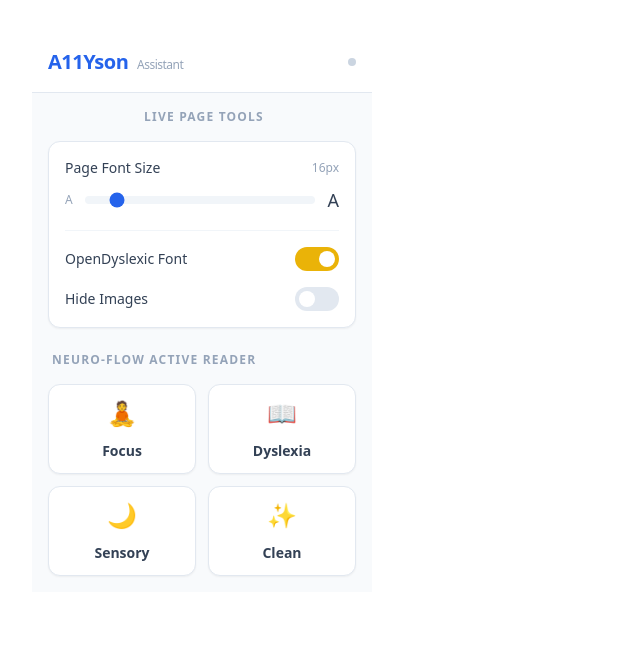
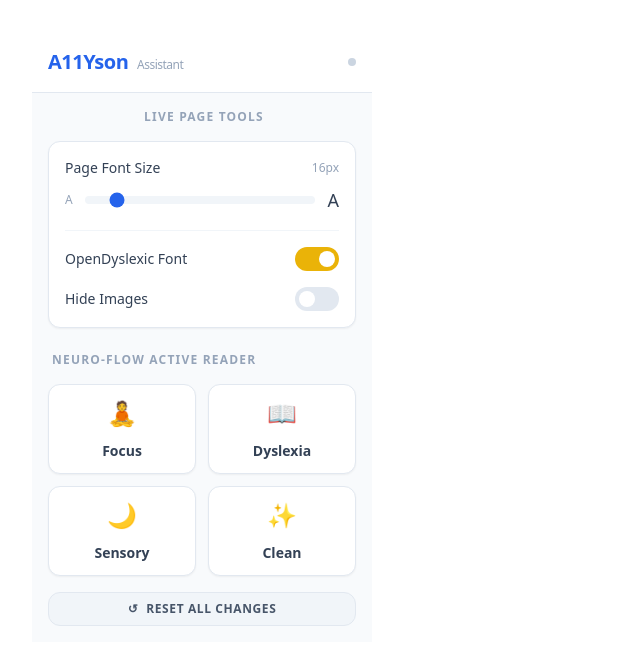
Before and after one commit to georgef166/A11Yson, a React (Vite) app in the folder extension/: page / in a window 1280 px wide. Both pictures are taken after a click on the button 317 px from the left and 259 px from the top of the page. Shown: the top 664 px of the page, without its empty margins (0-640 px from the left). Built offline with nearby package versions, Linux system fonts and the light colour scheme; no server answers.

Commit message:
Reset extension doesn't reset the buttons yet

```diff
--- a/extension/src/App.tsx
+++ b/extension/src/App.tsx
@@ -24,20 +24,35 @@
     checkStatus();
   }, []);
 
-  // Load Saved Profile
+  // Load Saved Profile & Sync across sessions
   useEffect(() => {
+    const loadProfile = (data?: any) => {
+      const p = data || {};
+      if (p.recommended_font === "OpenDyslexic") setDyslexiaFont(true);
+      else setDyslexiaFont(false);
+
+      if (p.features?.image_hiding) setHideImages(true);
+      else setHideImages(false);
+
+      if (p.content_density === "chunked") setFontSize(18);
+      else if (p.content_density === "compact") setFontSize(14);
+      else setFontSize(16);
+    };
+
+    // Initial Load
     chrome.storage.local.get("userProfile", (result) => {
-      if (result.userProfile) {
-        const p = result.userProfile as any;
-        console.log("Loading Profile into Popup:", p);
-        if (p.recommended_font === "OpenDyslexic") setDyslexiaFont(true);
-        if (p.features?.image_hiding) setHideImages(true);
+      if (result.userProfile) loadProfile(result.userProfile);
+    });
 
-        // Intelligent Defaults based on keys
-        if (p.content_density === "chunked") setFontSize(18);
-        if (p.content_density === "compact") setFontSize(14);
+    // Listen for Sync from Dashboard
+    const listener = (changes: any) => {
+      if (changes.userProfile) {
+        console.log("Real-time Profile Sync:", changes.userProfile.newValue);
+        loadProfile(changes.userProfile.newValue);
       }
-    });
+    };
+    chrome.storage.onChanged.addListener(listener);
+    return () => chrome.storage.onChanged.removeListener(listener);
   }, []);
 
   // Send LIVE settings updates
@@ -175,6 +190,21 @@
             </button>
           </div>
 
+          {(fontSize !== 16 || hideImages || dyslexiaFont || isActive) && (
+            <button
+              onClick={() => {
+                setFontSize(16);
+                setHideImages(false);
+                setDyslexiaFont(false);
+                chrome.storage.local.remove("userProfile");
+                if (isActive) closeReader();
+              }}
+              className="w-full py-2 bg-slate-100 hover:bg-slate-200 text-slate-600 font-bold rounded-xl text-xs uppercase tracking-wider flex items-center justify-center gap-2 border border-slate-200 transition-colors mt-3"
+            >
+              <span>↺</span> Reset All Changes
+            </button>
+          )}
+
           {isActive && (
             <button onClick={closeReader} className="w-full py-3 bg-red-50 text-red-600 font-bold rounded-xl hover:bg-red-100 transition-colors border border-red-100">
               Close Reader Mode
```
Also changed, not shown: extension/manifest.json.
